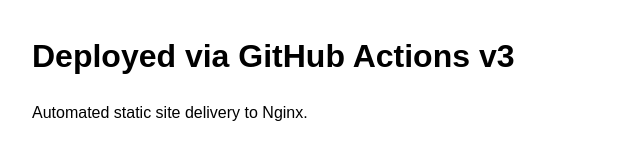
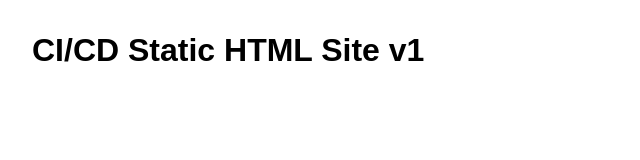
Before and after one commit to Miti-0/cicd-html-site, a plain HTML site: page index.html in a window 1280 px wide. Shown: the whole page, without its empty margins (0-640 px from the left). Drawn offline with Linux system fonts and the light colour scheme.

```diff
--- a/index.html
+++ b/index.html
@@ -2,14 +2,10 @@
 <html lang="en">
 <head>
   <meta charset="UTF-8" />
-  <meta name="viewport" content="width=device-width, initial-scale=1.0" />
   <title>CI/CD HTML Site</title>
   <link rel="stylesheet" href="style.css" />
 </head>
 <body>
-  <main>
-    <h1>Deployed via GitHub Actions v3</h1>
-    <p>Automated static site delivery to Nginx.</p>
-  </main>
+  <h1>CI/CD Static HTML Site v1</h1>
 </body>
 </html>
--- a/style.css
+++ b/style.css
@@ -1,5 +1,4 @@
 body {
-  font-family: Arial, sans-serif;
+  font-family: sans-serif;
   margin: 2rem;
-  line-height: 1.5;
 }
```
Also changed, not shown: 1 other file.
